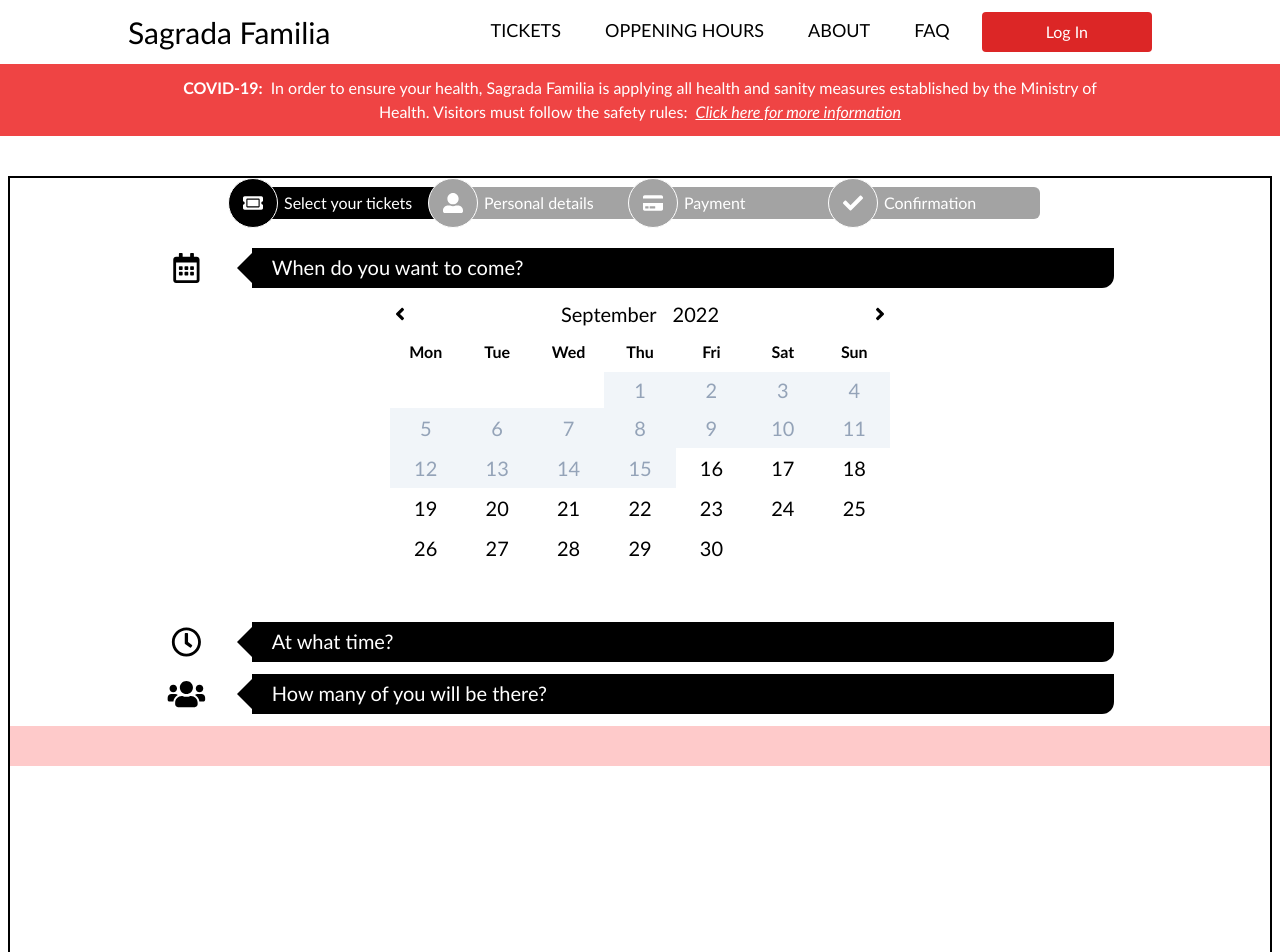
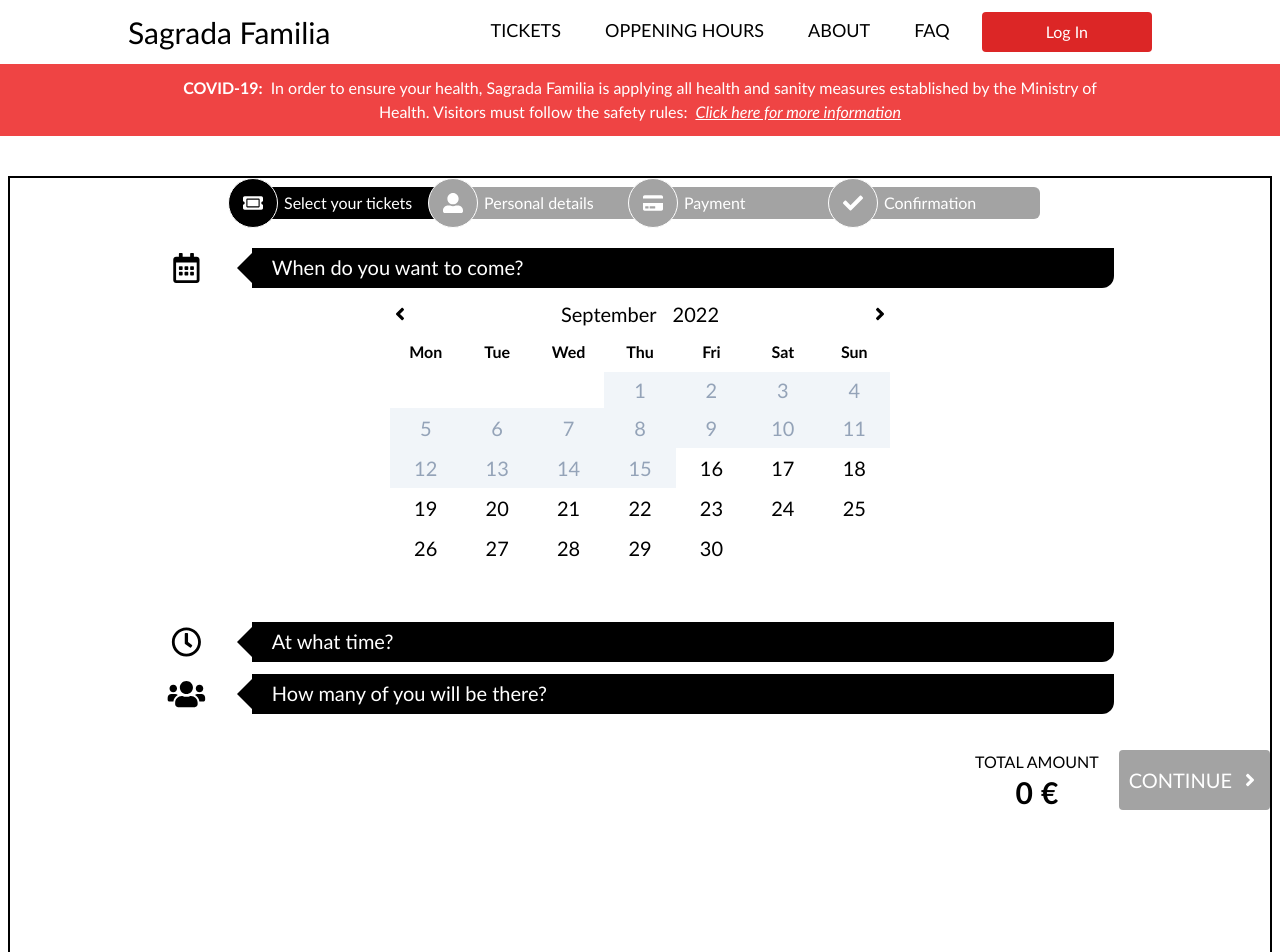
Before and after one commit to ZoranDev/SagradaTickets, a React (Create React App) app: page /tickets in a window 1280 px wide. Shown: the top 952 px of the page. Built offline with nearby package versions, Linux system fonts and the light colour scheme.

Commit message:
add price in ticket step 1 and change text in ticket step 1 item

```diff
--- a/src/components/ticketSteps/step1/Step1Item.js
+++ b/src/components/ticketSteps/step1/Step1Item.js
@@ -14,17 +14,17 @@
   {
     id: "calendar",
     text1: "When do you want to come?",
-    text2: "You selected date:",
+    text2: "Selected date:",
   },
   {
     id: "time",
     text1: "At what time?",
-    text2: "You selected time:",
+    text2: "Selected time:",
   },
   {
     id: "visitors",
     text1: "How many of you will be there?",
-    text2: "You selected this many visitors:",
+    text2: "Selected visitors:",
   },
 ];
 
--- a/src/components/ticketSteps/step1/TicketsStep1.js
+++ b/src/components/ticketSteps/step1/TicketsStep1.js
@@ -1,14 +1,47 @@
+// react
+import { useState, useContext } from "react";
+// context
+import TicketContext from "../../../context/TicketContext";
 // components
 import Step1Item from "../../ticketSteps/step1/Step1Item";
+// Icons
+import { FaAngleRight } from "react-icons/fa";
 
 const TicketsStep1 = () => {
+  // Context
+  const {
+    userTicketData: { date, time },
+    sumOfVisitors,
+    calculatePrice,
+  } = useContext(TicketContext);
+
   return (
     <div className="w-full">
+      {/* Display midsteps */}
       {["calendar", "time", "visitors"].map((item, index) => (
         <Step1Item key={index} id={item} />
       ))}
 
-      <hr className="mb-5 border-[20px] border-red-200" />
+      {/* Calculate section */}
+      <div className="w-full mt-6 flex items-center justify-end">
+        <div className="flex flex-col items-center justify-center">
+          <h1 className="w-full text-md uppercase text-center">Total amount</h1>
+          <h1 className="w-full text-3xl font-bold text-center">
+            {calculatePrice()}
+            <span className="ml-2">€</span>{" "}
+          </h1>
+        </div>
+        <button
+          className={`h-[60px] px-[10px] ml-5 text-[20px] text-white ${
+            date && time && sumOfVisitors !== 0
+              ? "bg-red-500"
+              : "bg-neutral-400"
+          } rounded flex items-center justify-center transition-color duration-[600ms]`}
+        >
+          CONTINUE
+          <FaAngleRight className="ml-2 text-[20px]" />
+        </button>
+      </div>
     </div>
   );
 };
--- a/src/context/TicketContext.js
+++ b/src/context/TicketContext.js
@@ -9,12 +9,12 @@
     date: null,
     time: null,
     visitors: [
-      { id: "general", value: 0 },
-      { id: "under11", value: 0 },
-      { id: "disabled", value: 0 },
-      { id: "under30", value: 0 },
-      { id: "student", value: 0 },
-      { id: "senior", value: 0 },
+      { id: "general", value: 0, price: 26 },
+      { id: "under11", value: 0, price: 0 },
+      { id: "disabled", value: 0, price: 0 },
+      { id: "under30", value: 0, price: 24 },
+      { id: "student", value: 0, price: 24 },
+      { id: "senior", value: 0, price: 21 },
     ],
   });
 
@@ -79,6 +79,15 @@
     getSumOfVisitors();
   };
 
+  // calculatePrice
+  const calculatePrice = () => {
+    let price = 0;
+    userTicketData.visitors.forEach((item) => {
+      price += parseInt(item.value * item.price);
+    });
+    return price;
+  };
+
   return (
     <TicketContext.Provider
       value={{
@@ -90,6 +99,7 @@
         addVisitor,
         removeVisitor,
         showNextStep,
+        calculatePrice,
       }}
     >
       {children}
```
